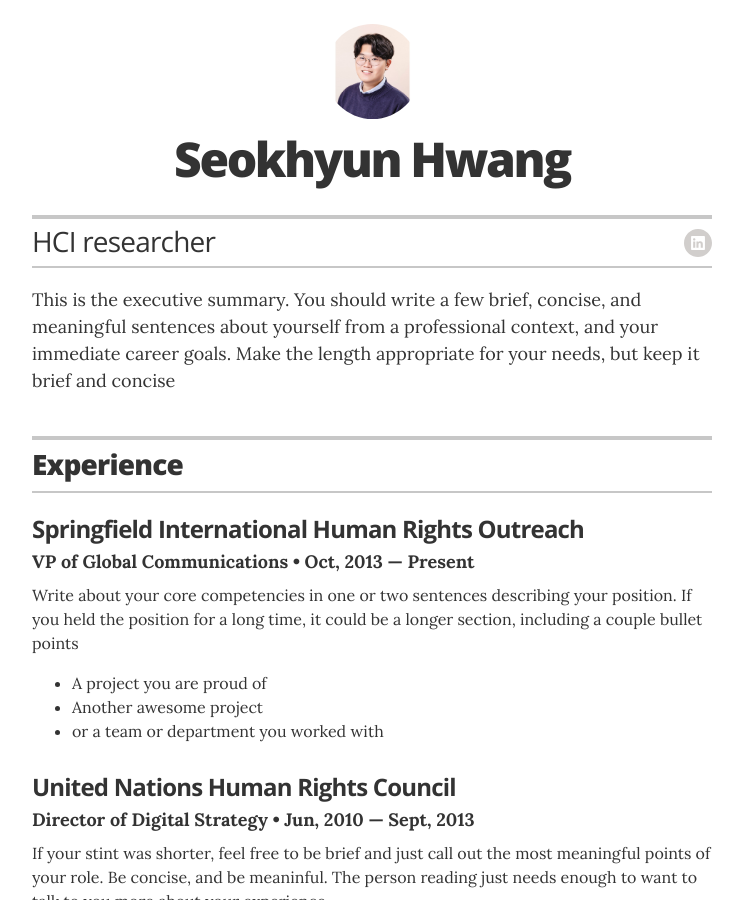
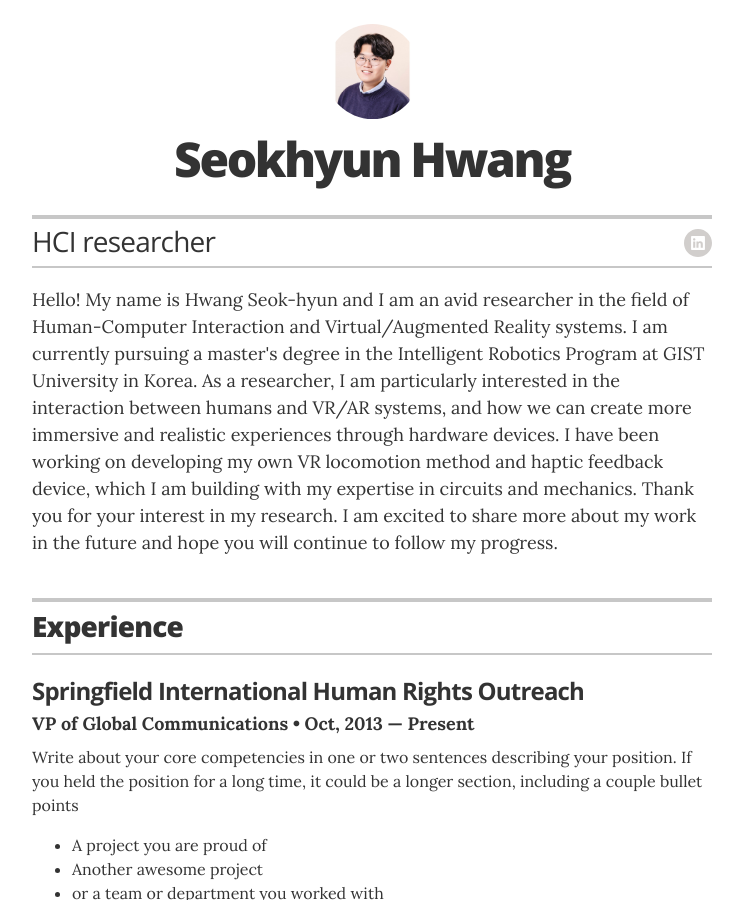
Before and after one commit to anoldhsh/anoldhsh.github.io, a Jekyll site: the page built from index.html, in a window 1280 px wide and 900 px high. Shown: the whole window, without its empty margins (268-1011 px from the left). Built offline with Jekyll 4.4.1, drawn with Linux system fonts in a browser that asks for light colours.

Commit message:
Update Intro

```diff
--- a/_config.yml
+++ b/_config.yml
@@ -23,7 +23,9 @@ resume_contact_address:         "742 Evergreen Terrace, Springfield"
 resume_header_contact_info:     "742 Evergreen Terrace, Springfield • 555-7334 • lisasimpson@youremailaddress.com"
 display_header_contact_info:    "false"
 
-resume_header_intro: "<p>This is the executive summary. You should write a few brief, concise, and meaningful sentences about yourself from a professional context, and your immediate career goals. Make the length appropriate for your needs, but keep it brief and concise</p>"
+resume_header_intro: "<p>Hello! My name is Hwang Seok-hyun and I am an avid researcher in the field of Human-Computer Interaction and Virtual/Augmented Reality systems. I am currently pursuing a master's degree in the Intelligent Robotics Program at GIST University in Korea.
+As a researcher, I am particularly interested in the interaction between humans and VR/AR systems, and how we can create more immersive and realistic experiences through hardware devices. I have been working on developing my own VR locomotion method and haptic feedback device, which I am building with my expertise in circuits and mechanics.
+Thank you for your interest in my research. I am excited to share more about my work in the future and hope you will continue to follow my progress.</p>"
 
 # use "yes" to display the email contact button,
 # "no" to display an "I'm not looking for work" message,
```
Also changed, not shown: 1 other file.
